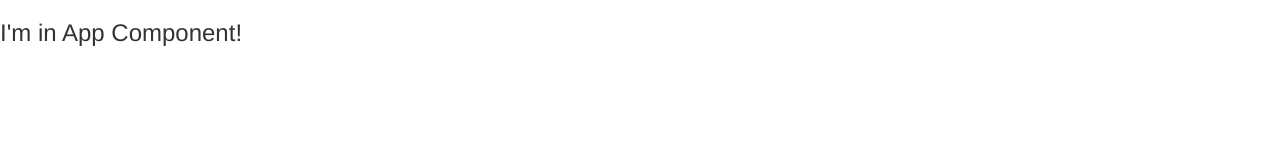
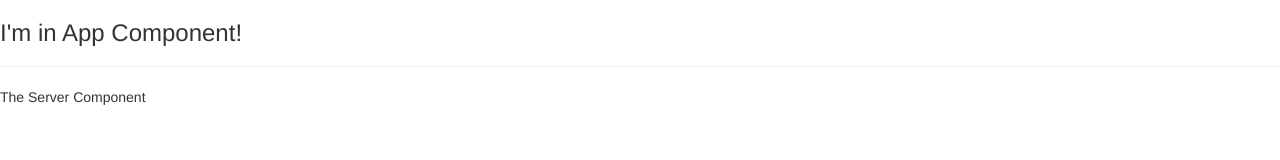
Before and after one commit to deepakps/my-first-app, an Angular app: page / in a window 1280 px wide. Shown: the top 160 px of the page. Built offline with nearby package versions, Linux system fonts and the light colour scheme.

Commit message:
Section 1:19 - Using Custom Components.

```diff
--- a/src/app/app.component.html
+++ b/src/app/app.component.html
@@ -1 +1,3 @@
 <h3>I'm in App Component!</h3>
+<hr>
+<app-server></app-server>
--- a/src/app/server/server.component.ts
+++ b/src/app/server/server.component.ts
@@ -5,8 +5,7 @@ import { Component } from '@angular/core';
 // Date - 02nd May, 2023.
 @Component({
     selector: 'app-server',
-    template: './server.component.html'
+    templateUrl: './server.component.html'
 })
 export class ServerComponent {
-
 }
```
